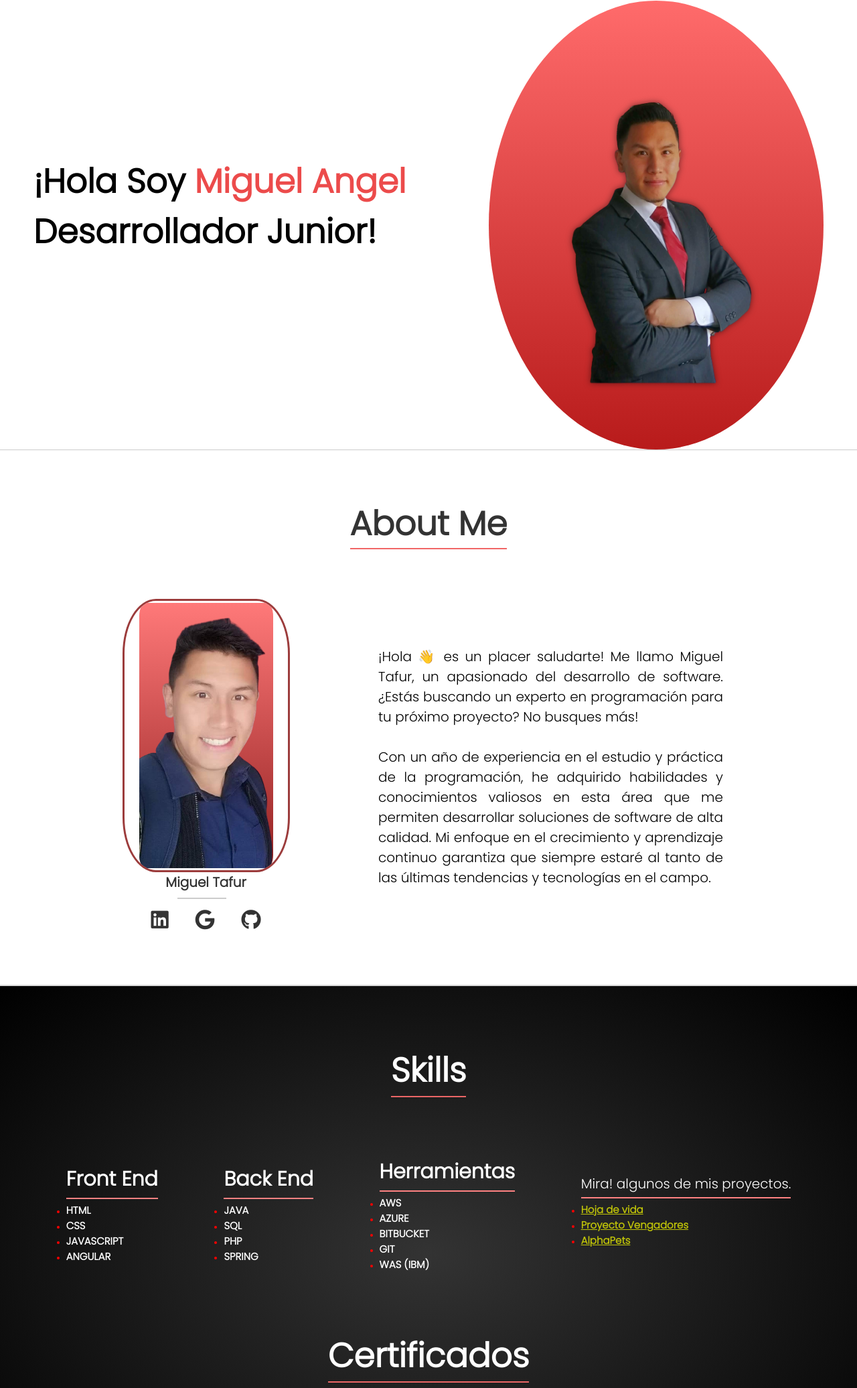
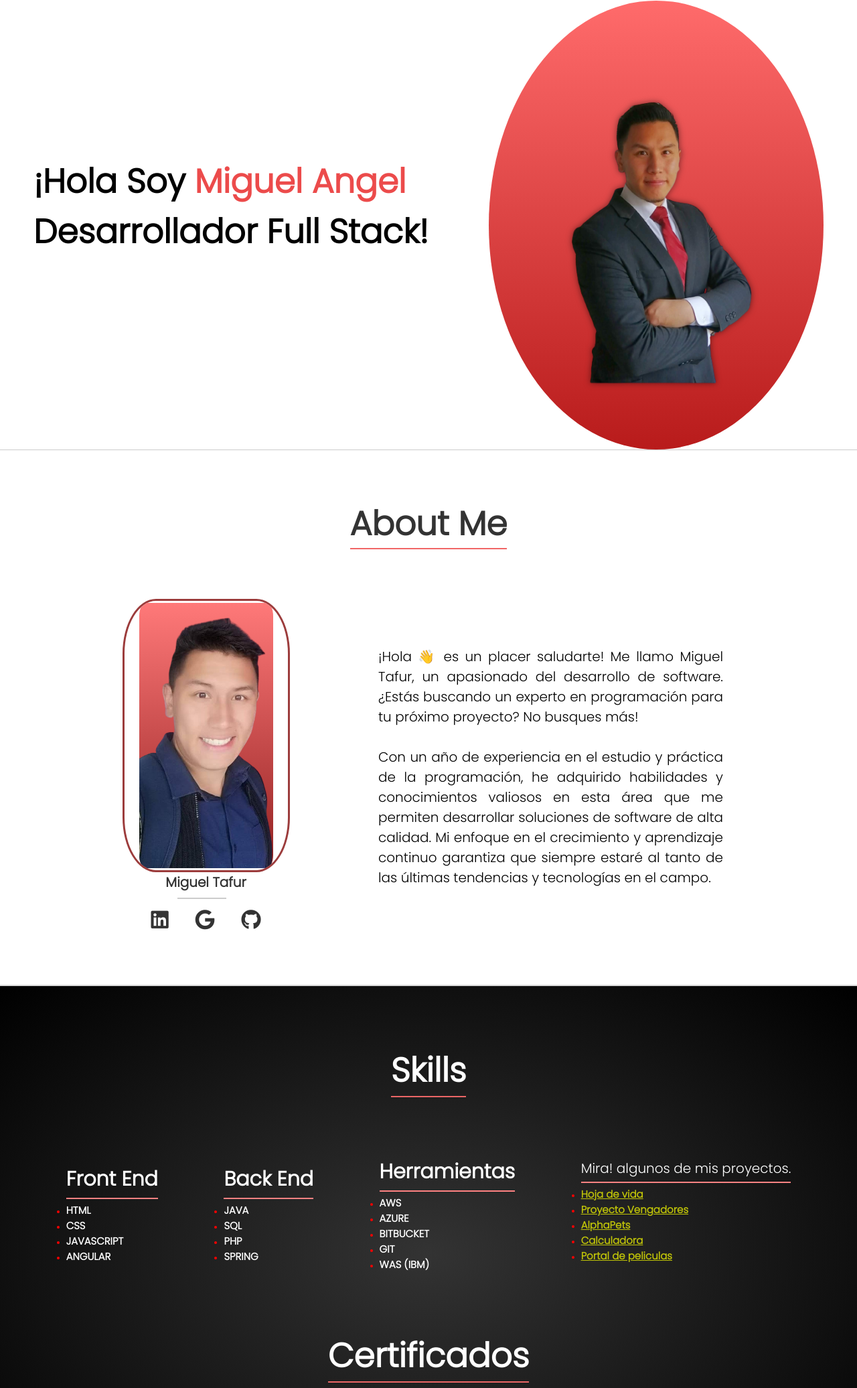
Before and after one commit to Matafur/Portafolio, a plain HTML site: page index.html in a window 1280 px wide. Shown: the part 128-2200 px from the top of the page at 67% size. Drawn offline with nearby package versions, Linux system fonts and the light colour scheme.

Commit message:
actualizacion

```diff
--- a/index.html
+++ b/index.html
@@ -18,7 +18,7 @@
     <meta http-equiv="X-UA-Compatible" content="IE=edge" />
     <meta name="viewport" content="width=device-width, initial-scale=1.0" />
     <link rel="stylesheet" href="style.css" />
-    <title>Document</title>
+    <title>Portafolio Miguel Tafur</title>
 </head>
 
 <body>
@@ -63,7 +63,7 @@
                 <h1>¡Hola soy <span>Miguel Angel</span></h1>
             </div>
             <div class="sec1__contentHider">
-                <h1>Desarrollador Junior!</h1>
+                <h1>Desarrollador Full Stack!</h1>
             </div>
         </div>
         <a href="https://github.com/Matafur">follow Me <i class="fab fa-github"></i></a>
@@ -150,6 +150,8 @@
                     <li style="color:red"><h2 style="color:white;text-align:left"><a href="https://curriculumigueltafur.netlify.app/" style="color:#cace06ef">Hoja de vida</a></li>
                     <li style="color:red"><h2 style="color:white;text-align:left"><a href="https://mt-htmlsena.netlify.app/home.html" style="color:#cace06ef">Proyecto Vengadores</a></li>
                     <li style="color:red"><h2 style="color:white;text-align:left"><a href="https://alphapets-bictia.netlify.app/" style="color:#cace06ef" >AlphaPets</a></li>
+                    <li style="color:red"><h2 style="color:white;text-align:left"><a href="https://calculadora-angularmt.netlify.app/" style="color:#cace06ef" >Calculadora</a></li>
+                    <li style="color:red"><h2 style="color:white;text-align:left"><a href="https://peliculasmetnet.netlify.app/" style="color:#cace06ef" >Portal de peliculas</a></li>
                 </ul>
         </div>
 
```
